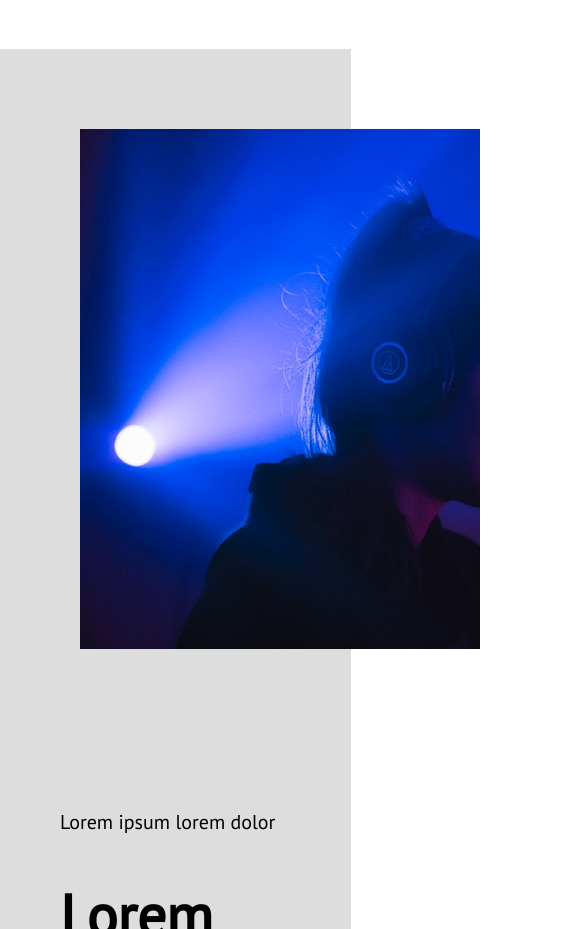
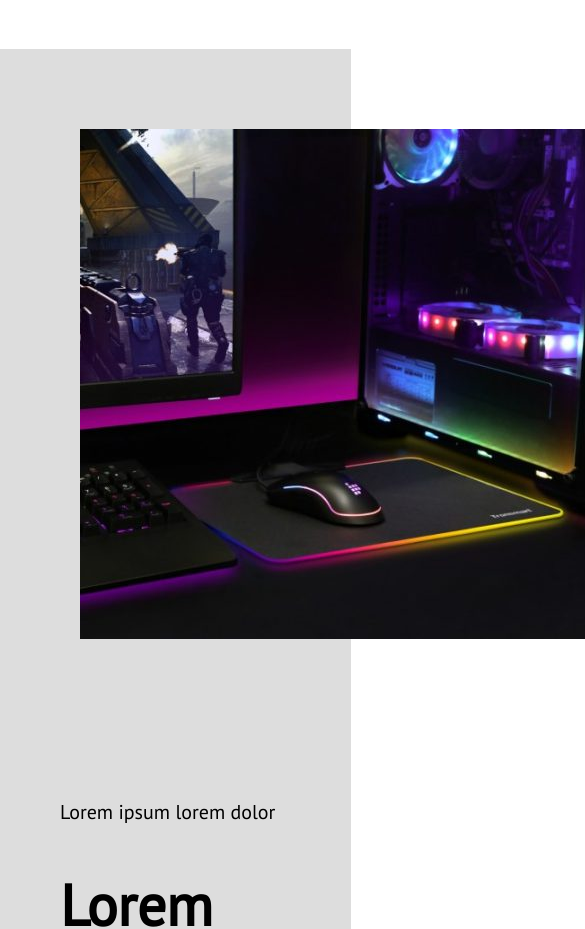
Before and after one commit to douglasgrodrigues/frontend-vnda-challenge, a website: page src/index.html in a window 390 px wide. Shown: the part 2660-3589 px from the top of the page, 585 px wide, since content can reach past the window. Drawn offline with nearby package versions, Linux system fonts and the light colour scheme.

Commit message:
Melhorias na interface Mobile

```diff
--- a/src/index.html
+++ b/src/index.html
@@ -147,7 +147,7 @@
 
 		<section id="shop">
 			<div class="box-img">
-				<img class="img-shop" src="../dist/assets/shop-anounce.jpg">
+				<img class="img-shop" src="../dist/assets/img-insta2.jpg">
 			</div>
 			<div class="box1">
 				<p>Lorem ipsum lorem dolor</p>
```
Also changed, not shown: dist/index.html.
